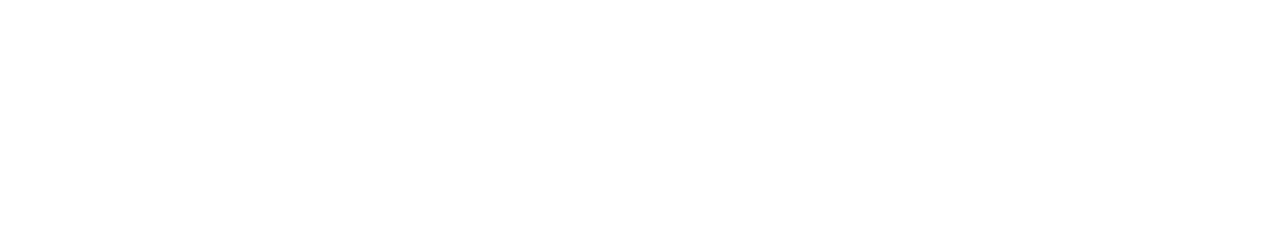
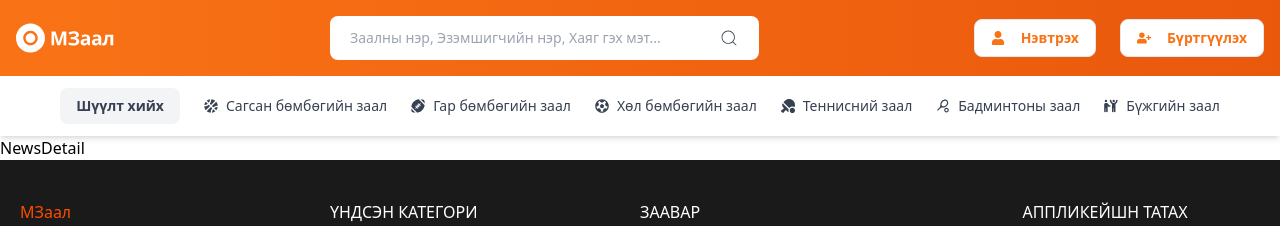
Before and after one commit to MZaalmn/mzaal_client, a React (Create React App) app: page /newsDetail in a window 1280 px wide. Before the commit this address had no page. Shown: the top 226 px of the page. Built offline with nearby package versions, Linux system fonts and the light colour scheme.

Commit message:
newsDetail nemew

```diff
--- a/src/App.js
+++ b/src/App.js
@@ -9,6 +9,7 @@
 import ProtectedRoute from "./components/ProtectedRoute";
 import RedirectIfLoggedIn from "./components/RedirectIfLoggedIn";
 import CreateNewsPage from "./components/news/CreateNewsPage";
+import NewsDetail from "./pages/newsDetail/NewsDetail";
 
 function App() {
     return (
@@ -28,6 +29,7 @@
                     />
 
                     <Route path="/login" element={<LoginPage />} />
+                    <Route path="/newsDetail" element={<NewsDetail />} />
                     <Route
                         path="/forgot-password"
                         element={<ForgotPassword />}
--- /dev/null
+++ b/src/pages/newsDetail/NewsDetail.js
@@ -0,0 +1,11 @@
+import React from 'react'
+
+const NewsDetail = () => {
+  return (
+    <div>
+      NewsDetail
+    </div>
+  )
+}
+
+export default NewsDetail
```
